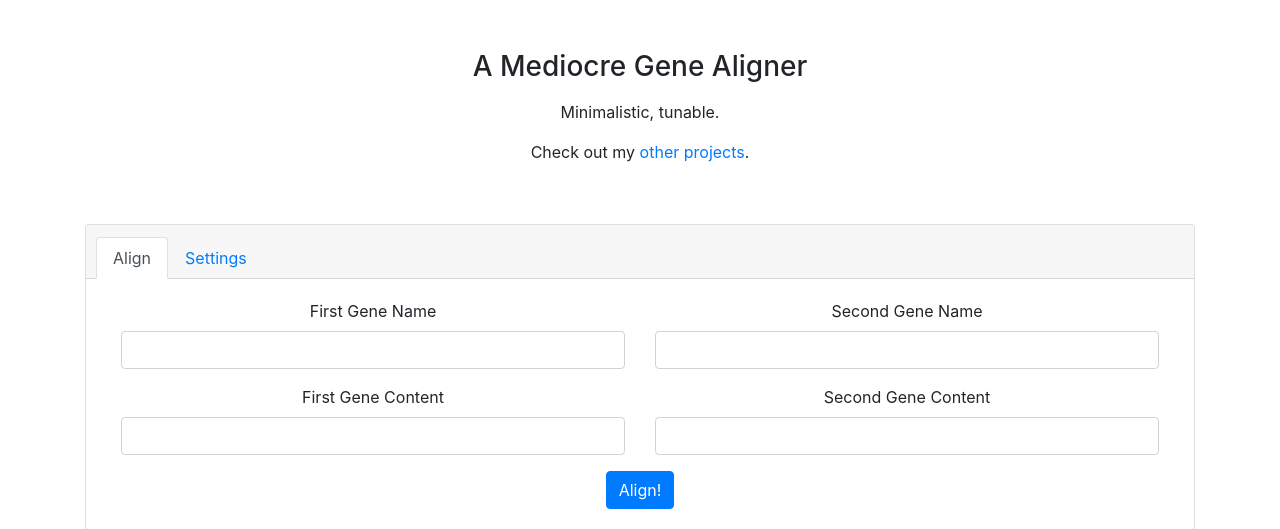
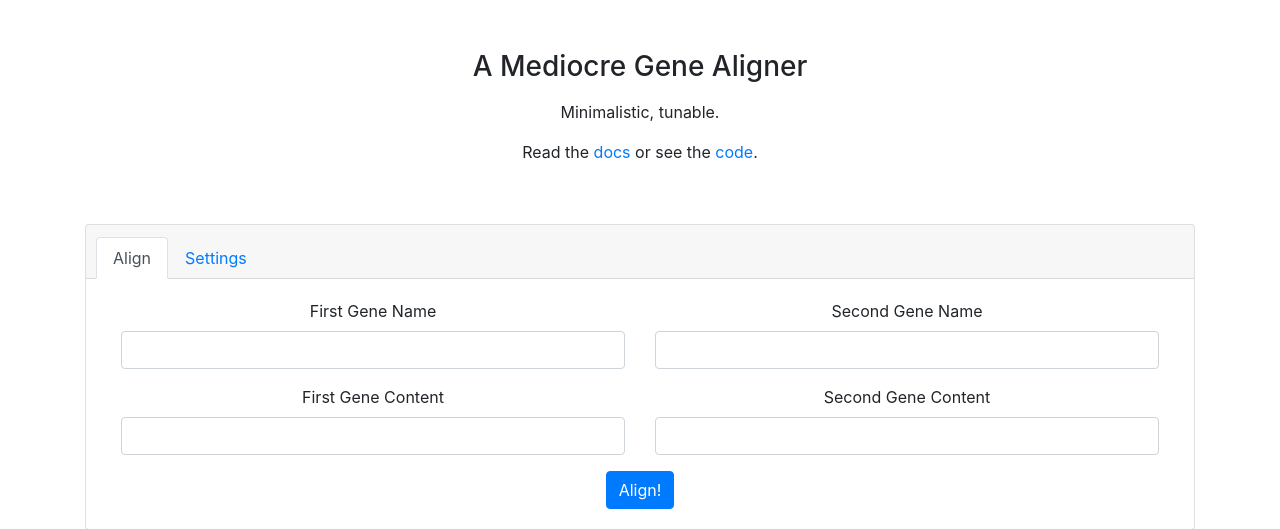
Before and after one commit to kennyworkman/alignment-app, a Flask app: page / in a window 1280 px wide. Shown: the top 529 px of the page. Run offline with Flask 2, Linux system fonts and the light colour scheme; data that the repository does not hold is empty; some libraries are stand-ins or nearby versions.

Commit message:
Added links to code and docs.

```diff
--- a/alignment/templates/index.html
+++ b/alignment/templates/index.html
@@ -23,9 +23,11 @@
         Minimalistic, tunable.
       </p>
       <p>
-        Check out my
-        <a href="https://github.com/kennyworkman" target="_blank"
-          >other projects</a
+        Read the
+        <a href="/docs" target="_blank">docs</a>
+        or see the
+        <a href="https://github.com/kennyworkman/alignment-app" target="_blank"
+          >code</a
         >.
       </p>
       <div class="col-xs-12" style="height:20px;"></div>
```
Also changed, not shown: 1 other file.
